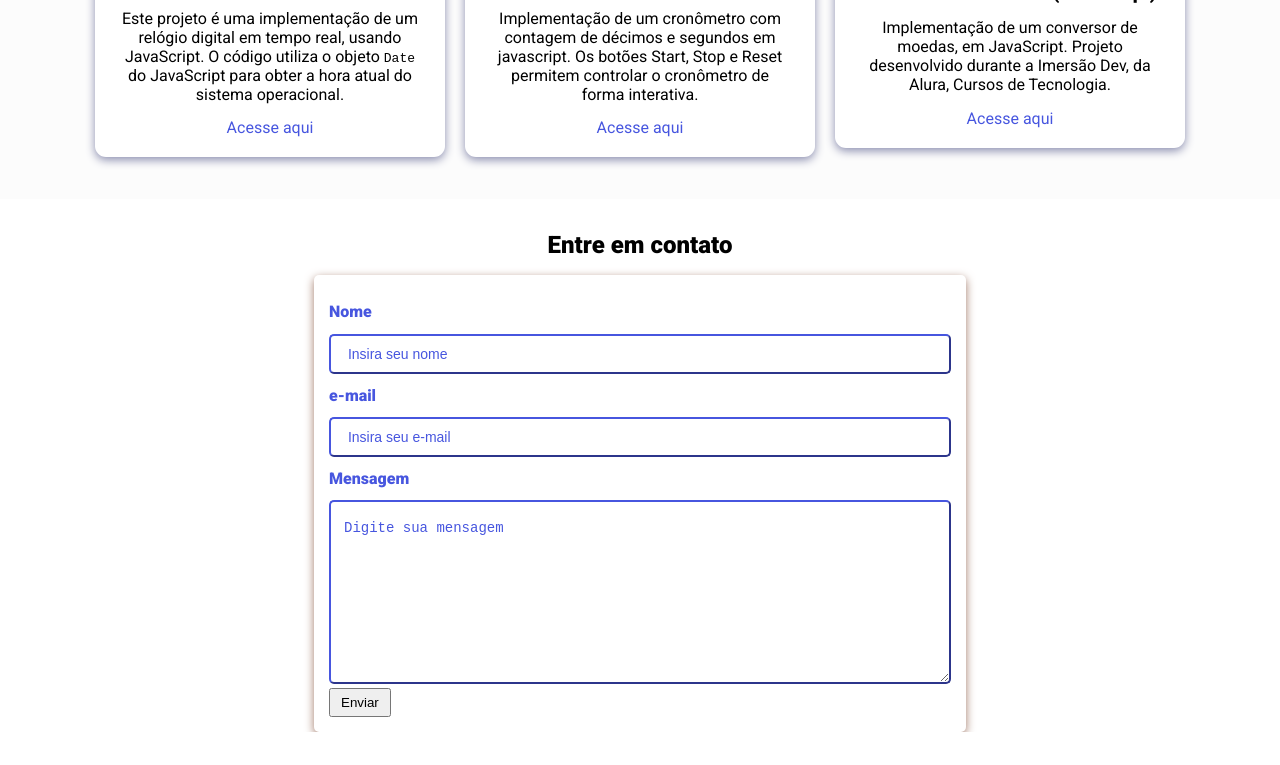
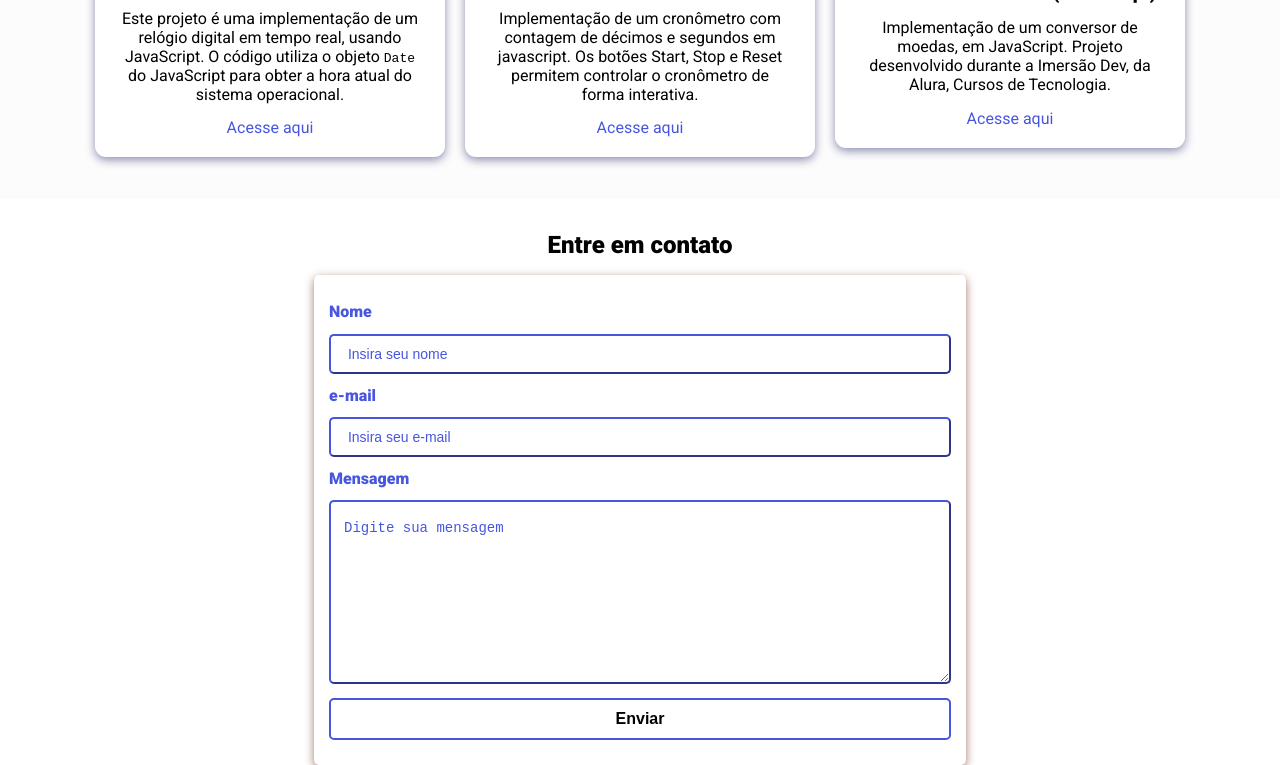
Before and after one commit to rrodrigues345/rrodrigues345.github.io, a plain HTML site: page index.html in a window 1280 px wide. Shown: the part 1989-2754 px from the top of the page. Before the commit the page ends 2721 px from the top, so only its background shows below. Drawn offline with nearby package versions, Linux system fonts and the light colour scheme; a script that the page names is missing.

Commit message:
Atualizando portfolio

```diff
--- a/assets/css/styles.css
+++ b/assets/css/styles.css
@@ -257,10 +257,24 @@ nav ul li {
   outline: none;
 }
 
+/*
 .submit-btn {
   padding: 5px;
   padding-left: 10px;
   padding-right: 10px;
+}
+*/
+
+.submit-btn {
+  width: 100%;
+  padding: 10px;
+  margin: 10px 0;
+  background-color: #fff;
+  border: 2px solid var(--primary-color);
+  border-radius: 5px;
+  font-size: 1rem;
+  font-weight: var(--bold-font);
+  transition: var(--transition);
 }
 
 .input-field::placeholder {
```
